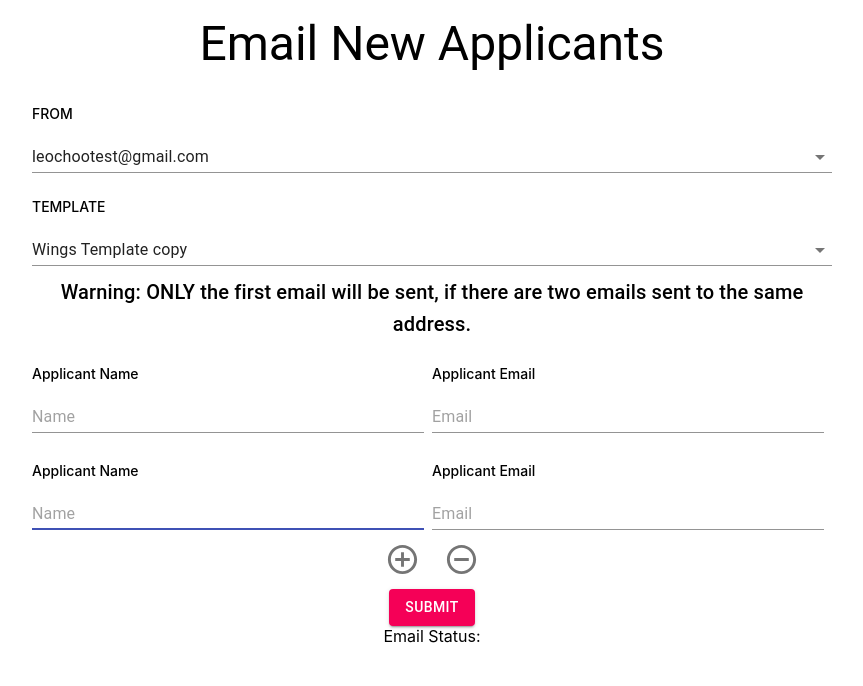
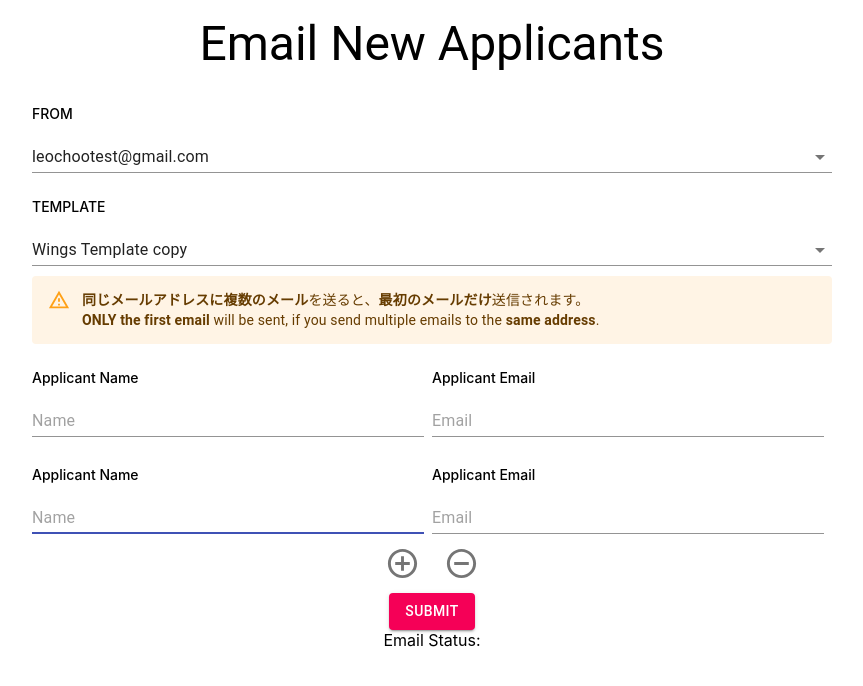
Before and after one commit to leochoo/react-mailer-mvp, a React (Create React App) app: page / in a window 1280 px wide. Both pictures are taken after a click on the button 610 px from the left and 398 px from the top of the page. Shown: the top 686 px of the page, without its empty margins (208-1071 px from the left). Built offline with nearby package versions, Linux system fonts and the light colour scheme.

Commit message:
Added warning

```diff
--- a/package.json
+++ b/package.json
@@ -6,6 +6,7 @@
     "@fontsource/roboto": "^4.5.0",
     "@material-ui/core": "^4.12.3",
     "@material-ui/icons": "^4.11.2",
+    "@material-ui/lab": "*",
     "@sendgrid/mail": "^7.4.6",
     "@testing-library/jest-dom": "^5.14.1",
     "@testing-library/react": "^11.2.7",
--- a/src/App.tsx
+++ b/src/App.tsx
@@ -16,6 +16,7 @@ import {
   Link,
   Typography,
 } from "@material-ui/core";
+import { Alert } from "@material-ui/lab";
 import AddCircleOutlineIcon from "@material-ui/icons/AddCircleOutline";
 import RemoveCircleOutlineIcon from "@material-ui/icons/RemoveCircleOutline";
 import axios, { AxiosError } from "axios";
@@ -101,7 +102,7 @@ const App = (): JSX.Element => {
 
   //log when numApplicant chnages
   useEffect(() => {
-    console.log(numApplicants);
+    console.log("numApplicants: ", numApplicants);
   }, [numApplicants]);
 
   const styles = useStyles();
@@ -155,13 +156,12 @@ const App = (): JSX.Element => {
           // render warning if numApplicant more than 2
           numApplicants >= 2 && (
             <Grid xs={12} item>
-              {/* <Alert severity="warning">
-                This is a warning alert — check it out!
-              </Alert> */}
-              <Typography variant="h6" align="center">
-                Warning: ONLY the first email will be sent, if there are two
-                emails sent to the same address.
-              </Typography>
+              <Alert severity="warning">
+                <b>同じメールアドレスに複数のメール</b>
+                を送ると、<b>最初のメールだけ</b>送信されます。<br></br>
+                <b>ONLY the first email</b> will be sent, if you send multiple
+                emails to the <b>same address</b>.
+              </Alert>
             </Grid>
           )
         }
```
Also changed, not shown: 1 other file (tests, documents, lock files or other folders).
